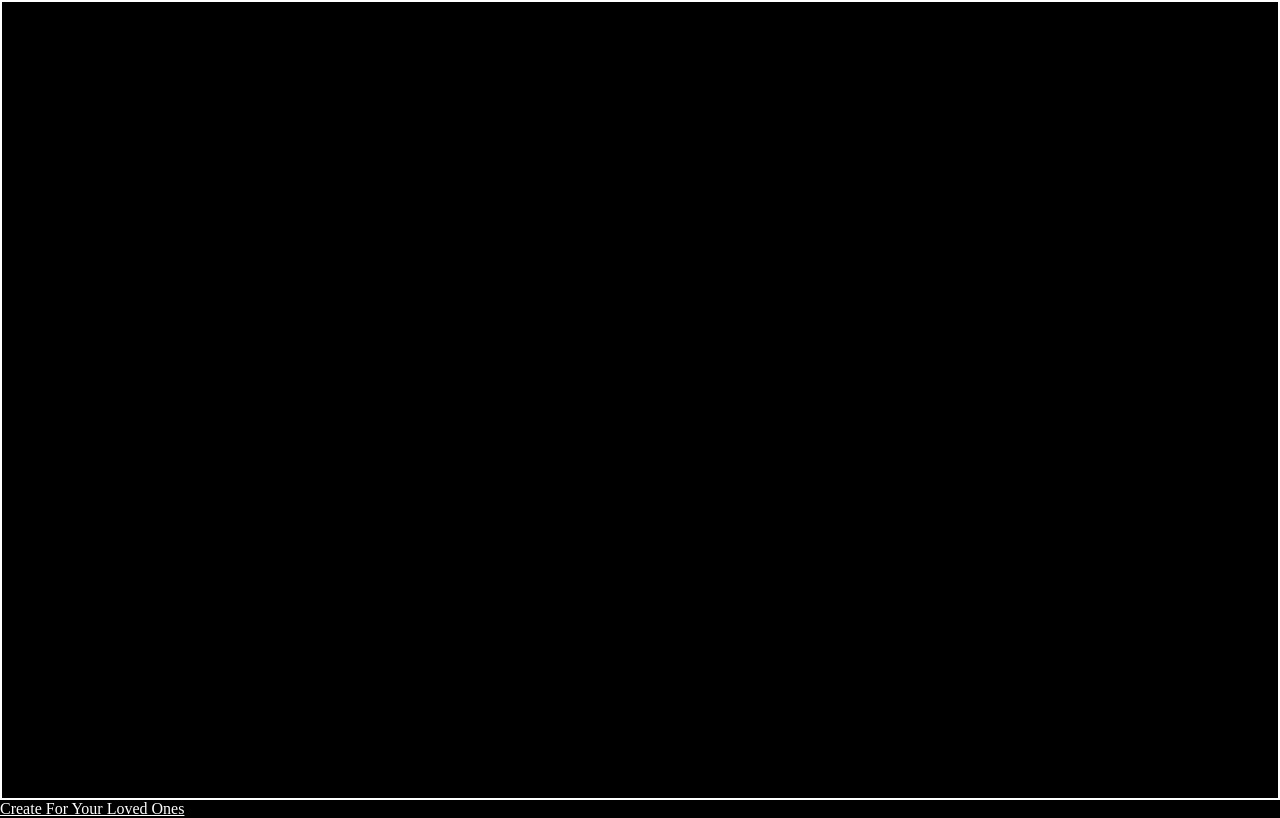
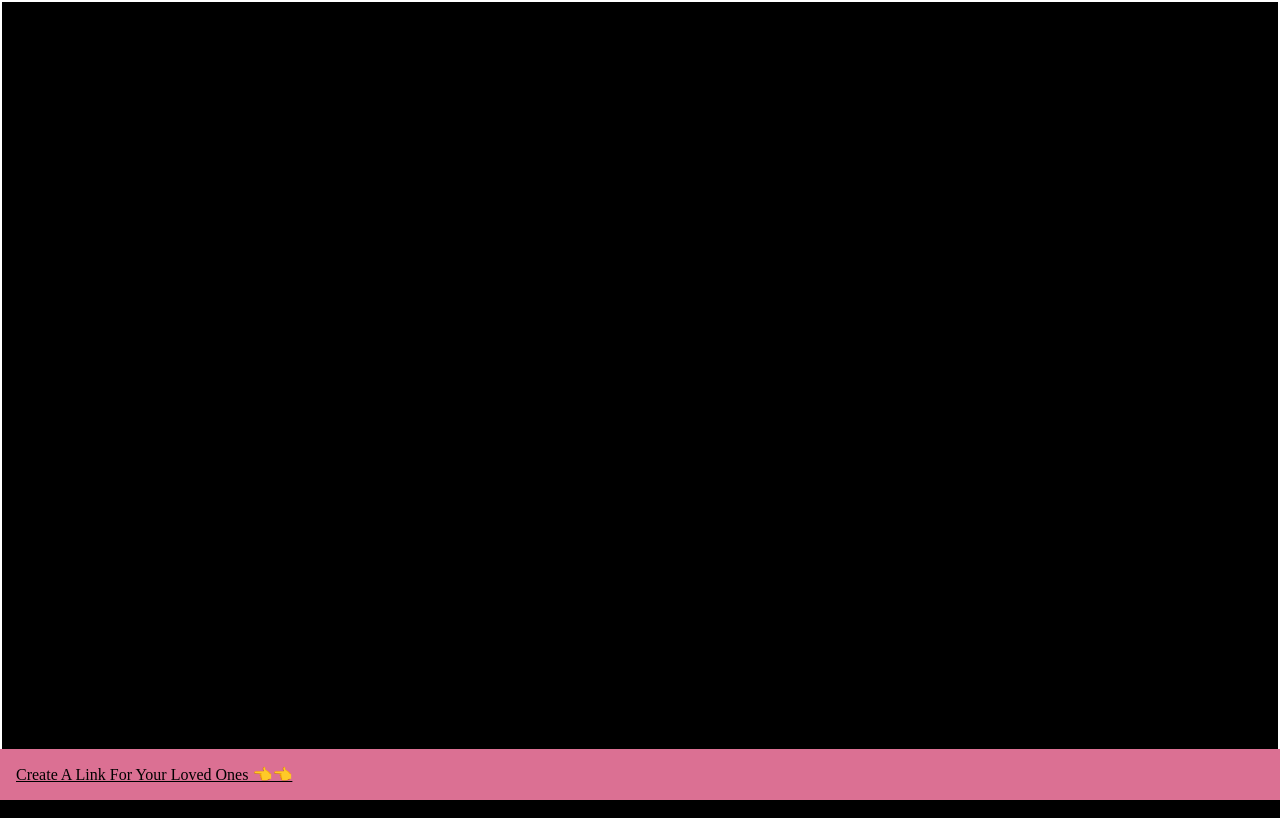
Before and after one commit to suryapratap424/msg, a website: page names.html in a window 1280 px wide. Drawn offline with Linux system fonts and the light colour scheme.

Commit message:
first commit

```diff
--- a/names.html
+++ b/names.html
@@ -34,6 +34,15 @@
             position: absolute;
             user-select: none;
         }
+        a{
+            background-color: palevioletred;
+            color: rgb(0, 0, 0);
+            padding: 1rem;
+            position: absolute;
+            width: 100%;
+            bottom: 0%;
+            left: 0%;
+        }
         @keyframes scale {
             0% {
                 font-size: 0rem;
@@ -52,7 +61,7 @@
 
 <body>
     <div id="container"></div>
-    <a href="./crate.html">Create For Your Loved Ones</a>
+    <a href="/">Create A Link For Your Loved Ones 👈👈</a>
 </body>
 <script>
     fonts = ['cursive','courier','Arial','monospace','candara','fantasy',]
```
